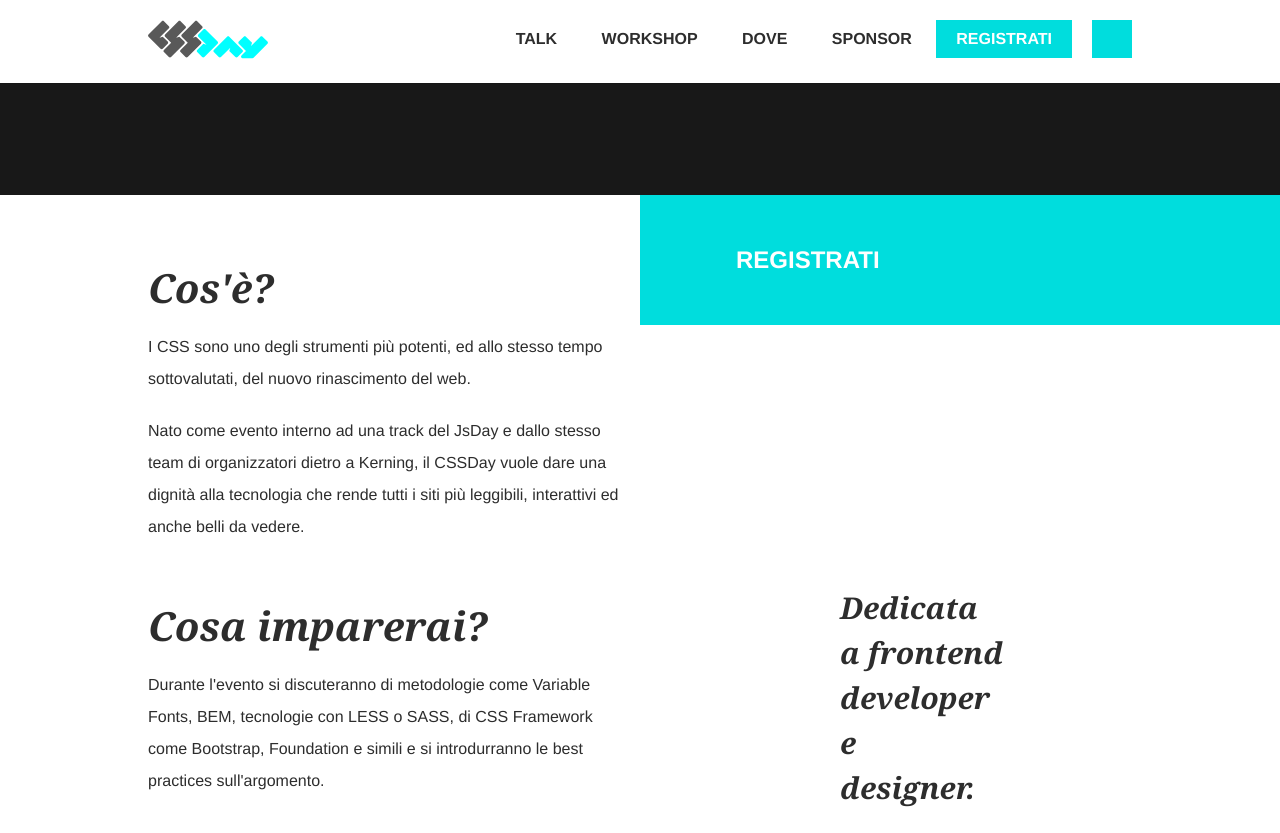
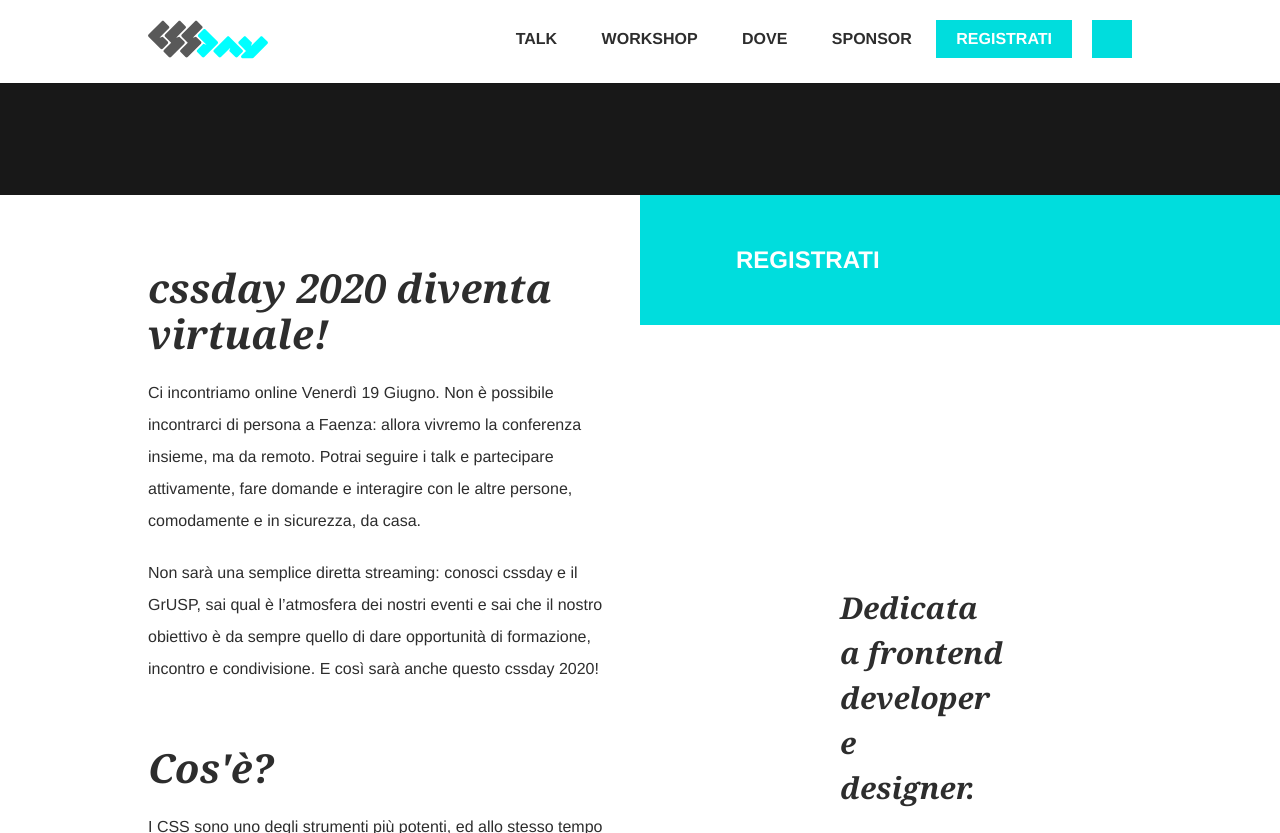
Before and after one commit to pantarei-mb/2020.cssday.it, a Jekyll site: the page built from index.html, in a window 1280 px wide and 900 px high, scrolled down 575 px, cut to the strip 0-833 px from the top of the window. Built offline with Jekyll 4.4.1, drawn with Linux system fonts in a browser that asks for light colours; some web fonts are replaced.

Commit message:
add info: conf online

```diff
--- a/_includes/index/conf-infos.html
+++ b/_includes/index/conf-infos.html
@@ -1,6 +1,16 @@
 <section class="limit">
   <div class="conf-infos">
     <div class="conf-infos__column">
+      <h4 class="conf-infos__title">
+        cssday 2020 diventa virtuale!
+      </h4>
+      <p class="conf-infos__text">
+        Ci incontriamo online Venerdì 19 Giugno.
+        Non è possibile incontrarci di persona a Faenza: allora vivremo la conferenza insieme, ma da remoto. Potrai seguire i talk e partecipare attivamente, fare domande e interagire con le altre persone, comodamente e in sicurezza, da casa.
+      </p>
+      <p class="conf-infos__text">
+        Non sarà una semplice diretta streaming: conosci cssday e il GrUSP, sai qual è l’atmosfera dei nostri eventi e sai che il nostro obiettivo è da sempre quello di dare opportunità di formazione, incontro e condivisione. E così sarà anche questo cssday 2020!
+      </p>
       <h4 class="conf-infos__title">
         Cos'è?
       </h4>
```
